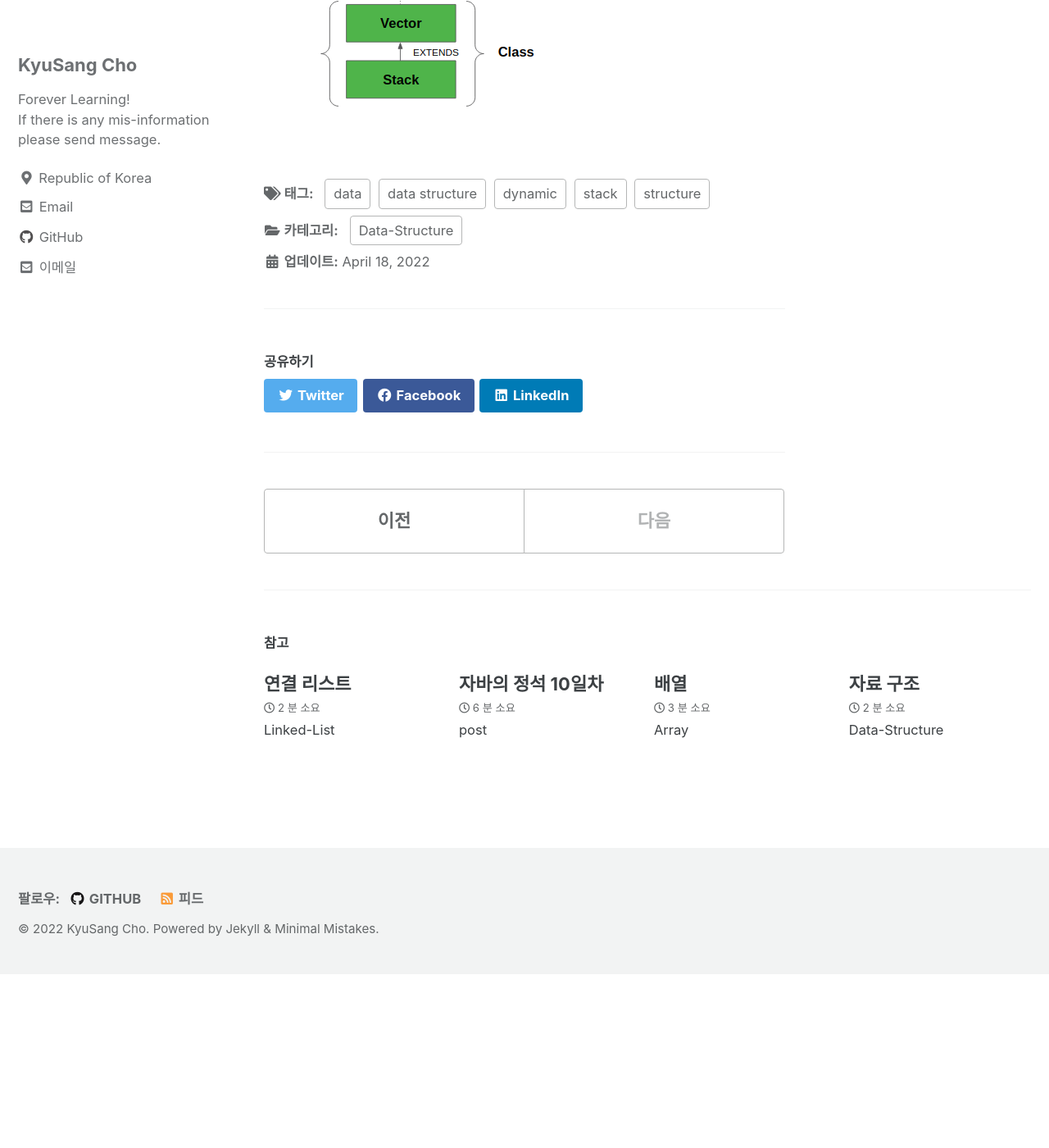
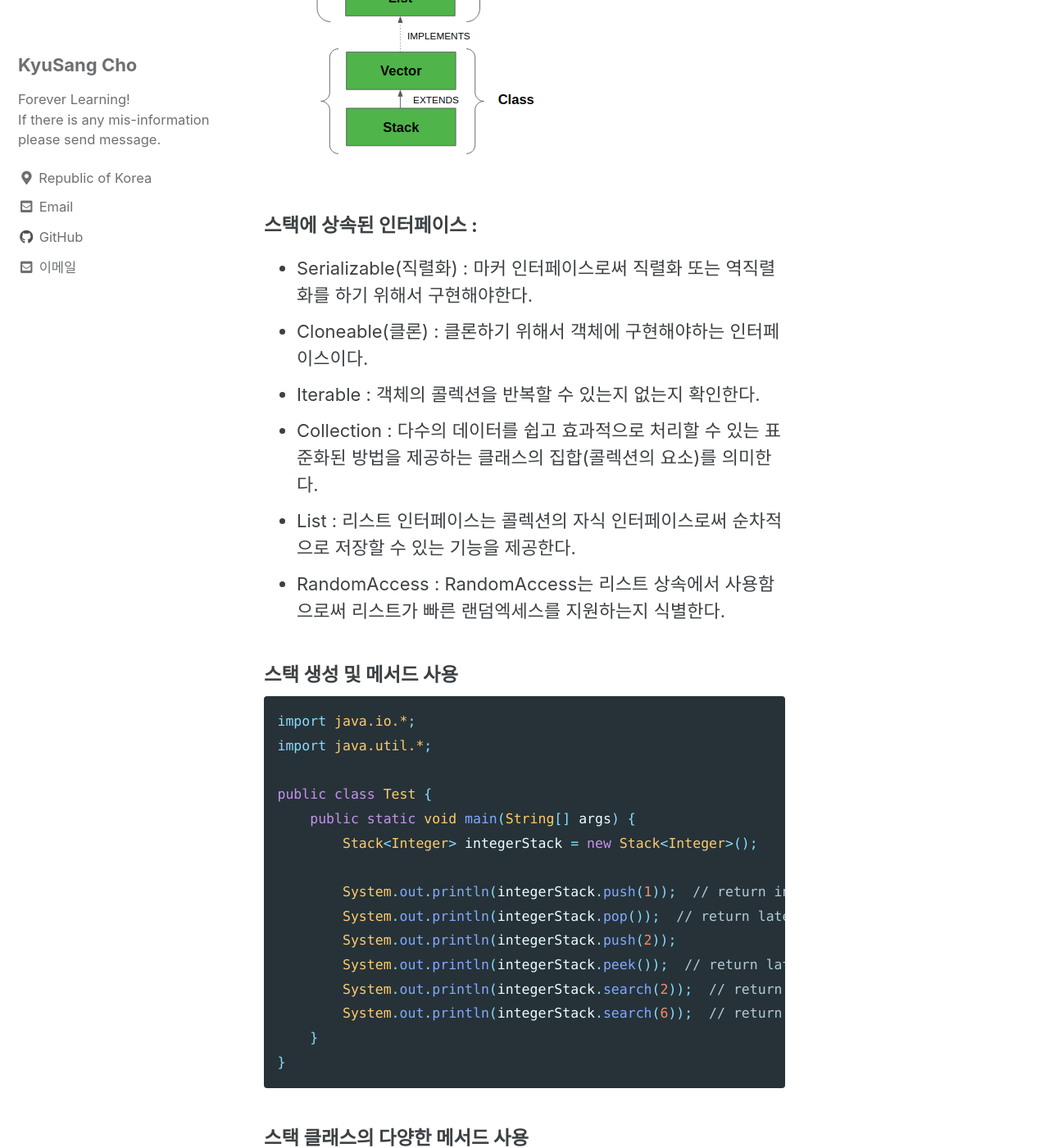
Before and after one commit to DevKS-Yet/DevKs-Yet.github.io, a Jekyll site: the page built from _posts/2022-04-18-74(data-structure4).md, in a window 1280 px wide and 1400 px high, scrolled down 6491 px. Shown: the whole window at 82% size. Built offline with Jekyll 4.4.1, drawn with Linux system fonts in a browser that asks for light colours; cached includes are drawn as plain includes; before the commit the page ends 7679 px from its top, so only the background shows below that; some of the changed text lies outside the part shown.

Commit message:
20220418

````diff
--- a/_posts/2022-04-18-74(data-structure4).md
+++ b/_posts/2022-04-18-74(data-structure4).md
@@ -30,6 +30,7 @@ tags:
 오늘은 긴말 안하고 바로 스택에 대해서 알아보자
 
 ### 스택
+
 스택은 실행 시 특정 순서를 따르는 선형 자료 구조이다. 순서는 LIFO(Last In First Out) 또는 FILO(First In Last Out)일 수도 있다.
 
 다음은 스택에서 사용되는 기본적인 수행 용어이다.
@@ -39,12 +40,15 @@ tags:
 - isEmpty : 스택이 비어있다면 `true`를 반환하고 아니라면 `false`를 반환한다.
 
 ### 스택에 대해 이해하기
+
 현실에서도 많은 것들을 스택의 예로 들 수 있다. 음식점이나 집에 쌓여있는 접시를 생각해보자. 접시를 꺼낼때(물론 어떻게든 가운데 접시를 꺼낼 수도 있지만 대다수가) 가장 위에 있는 접시부터 꺼낼 것이다. 이것도 LIFO/FILO 순서를 따른다고 볼 수 있다.
 
 #### 스택 구현 방법
+
 스택은 배열(array) 또는 연결 리스트(Linked List)를 사용해서 구현할 수 있다.
 
 ###### 배열을 이용한 스택 구현
+
 ```java
 public class StackArray {
     static final int MAX = 1000;
@@ -115,6 +119,7 @@ public class Main {
 단점 : 동적이지 않다. 런타임에 따라서 크기가 유동적이지 못하다.
 
 ###### 연결 리스트를 이용한 스택 구현
+
 ```java
 public class StackLinkedList {
 
@@ -179,8 +184,159 @@ public class StackLinkedList {
 단점 : 포인터 할당으로 인해 추가적인 메모리가 필요하다(java에서는 객체 주소를 말하는 것?).
 
 ### 자바에서의 스택 클래스(Stack Class in Java)
+
 자바 콜렉션 프레임워크에서는 이전에 설명한 스택 모델과 동일한 개념의 스택 클래스를 제공합니다. 클래스는 LIFO를 기반으로 설계되어있습니다.
 `Push`와 `Pop` 말고도 `empty`, `search` 그리고 `peek`라는 3개의 기능을 더 제공합니다.
 스택 클래스는 Vector 클래스를 상속 받기에 Vector 클래스의 메서드도 사용이 가능하다.
 
+#### 스택 클래스의 상속 관계
+
 ![스택 클래스의 상속 관계](/assets/images/2022/hierarchy-of-the-Stack-class.png)
+
+#### 스택에 상속된 인터페이스 :
+
+- Serializable(직렬화) : 마커 인터페이스로써 직렬화 또는 역직렬화를 하기 위해서 구현해야한다.
+- Cloneable(클론) : 클론하기 위해서 객체에 구현해야하는 인터페이스이다.
+- Iterable<E> : 객체의 콜렉션을 반복할 수 있는지 없는지 확인한다.
+- Collection<E> : 다수의 데이터를 쉽고 효과적으로 처리할 수 있는 표준화된 방법을 제공하는 클래스의 집합(콜렉션의 요소)를 의미한다.
+- List<E> : 리스트 인터페이스는 콜렉션의 자식 인터페이스로써 순차적으로 저장할 수 있는 기능을 제공한다.
+- RandomAccess : RandomAccess는 리스트 상속에서 사용함으로써 리스트가 빠른 랜덤엑세스를 지원하는지 식별한다.
+
+#### 스택 생성 및 메서드 사용
+
+```java
+import java.io.*;
+import java.util.*;
+
+public class Test {
+    public static void main(String[] args) {
+        Stack<Integer> integerStack = new Stack<Integer>();
+
+        System.out.println(integerStack.push(1));  // return input if success
+        System.out.println(integerStack.pop());  // return latest push and delete it
+        System.out.println(integerStack.push(2));
+        System.out.println(integerStack.peek());  // return latest push but don't delete
+        System.out.println(integerStack.search(2));  // return latest index which match parameter
+        System.out.println(integerStack.search(6));  // return -1 if nothing matches
+    }
+}
+```
+
+#### 스택 클래스의 다양한 메서드 사용
+
+1. 요소 추가하기 : push() 메서드를 사용해서 스택의 top에 요소를 집어넣는다.
+
+```java
+import java.io.*;
+import java.util.*;
+
+public class StackSample1 {
+    public static void main(String[] args) {
+        // Default initialization of Stack
+        Stack stack1 = new Stack();
+
+        // Initialization of Stack with using Generics
+        Stack<String> stack2 = new Stack<String>();  // new Stack<>(); 도 가능
+
+        // pushing the elements
+        stack1.push(4);
+        stack1.push("All");
+        stack1.push("DevKS");
+
+        stack2.push("Welcome");
+        stack2.push("to");
+        stack2.push("DevKS\'s Blog");
+
+        // Printing the Stack Elements
+        System.out.println(stack1);
+        System.out.println(stack2);
+    }
+}
+```
+
+2. 요소에 접근하기 : 스택의 첫 번째 요소를 검색 또는 갖고오기 위해서는 peek() 메서드를 사용한다. 요소를 검색 후 반환하며 해당 요소가 스택에서 삭제되지는 않는다.
+
+```java
+import java.util.*;
+import java.io.*;
+
+public class StackSample2 {
+    public static void main(String[] args) {
+        // Creating an empty Stack
+        Stack<String> stringStack = new Stack<String>();
+
+        // Use push() to add elements into the Stack
+        stringStack.push("Welcome");
+        stringStack.push("To");
+        stringStack.push("DevKS\'s");
+        stringStack.push("Blog");
+
+        // Displaying the Stack
+        System.out.println("Initial Stack : " + stringStack);
+
+        // Fetching the element at the head of the Stack
+        System.out.println("The element at the top to th stack is : " + stringStack.peek());
+
+        // Displaying the Stack after the Operation
+        System.out.println("Final Stack : " + stringStack);
+    }
+}
+```
+
+3. 요소 제거하기 : 요소를 제거하기 위해서는 pop() 메서드를 사용한다. 스택 최상위에 있는 요소가 뽑혀져 나오면서 스택에서는 삭제된다.
+
+```java
+import java.util.*;
+import java.io.*;
+
+public class StackSample3 {
+    public static void main(String[] args) {
+        // Creating an empty Stack
+        Stack<Integer> integerStack = new Stack<Integer>();
+
+        // Use push() to add elements into the Stack. also can use add() which is in Vector class method
+        integerStack.push(10);
+        integerStack.push(15);
+        integerStack.push(30);
+        integerStack.push(20);
+        integerStack.push(5);
+
+        // Displaying the Stack
+        System.out.println("Initial Stack : " + integerStack);
+
+        // Removing elements using pop() method
+        System.out.println("Popped element : " + integerStack.pop());
+        System.out.println("Popped element : " + integerStack.pop());
+
+        // Displaying the Stack after pop operation
+        System.out.println("Stack after pop operation : " + integerStack);
+    }
+}
+```
+
+*스택 클래스는 벡터 클래스를 상속받기에 벡터 클래스의 메서드도 사용가능하다. 너무 많아서 따로 언급은 하지 않겠다.*
+
+**주의: 자바에서의 스택 클래스는 벡터 클래스를 상속받으며 레거시 클래스인 것을 주의해야한다. thread-safe class임으로 thread safety가 필요없다면 overhead(과성능)이다. 그러므로 싱글 쓰레드 환경에서 사용할 것이라면 `ArrayDeque`를 사용하는 것을 추천한다.**
+
+```java
+import java.util.*;
+
+class StackSample4 {
+    public static void main(String[] args) {
+        Deque<Character> characterDeque = new ArrayDeque<Character>();
+        characterDeque.push('A');
+        characterDeque.push('b');
+        System.out.println(characterDeque.peek());
+        System.out.println(characterDeque.pop());
+    }
+}
+```
+
+> 이상으로 스택에 대해서 알아보았다.
+>
+> 스택이란 것이 아직 어디에 쓰일지 까지는 잘 모르겠다. 궁긍하다면 아래 Reference에 있는 각종 알고리즘을 참고하자
+
+
+### References
+- [https://www.geeksforgeeks.org/stack-data-structure-introduction-program/?ref=lbp](https://www.geeksforgeeks.org/stack-data-structure-introduction-program/?ref=lbp)
+- [https://www.geeksforgeeks.org/stack-class-in-java/?ref=lbp](https://www.geeksforgeeks.org/stack-class-in-java/?ref=lbp)
````
